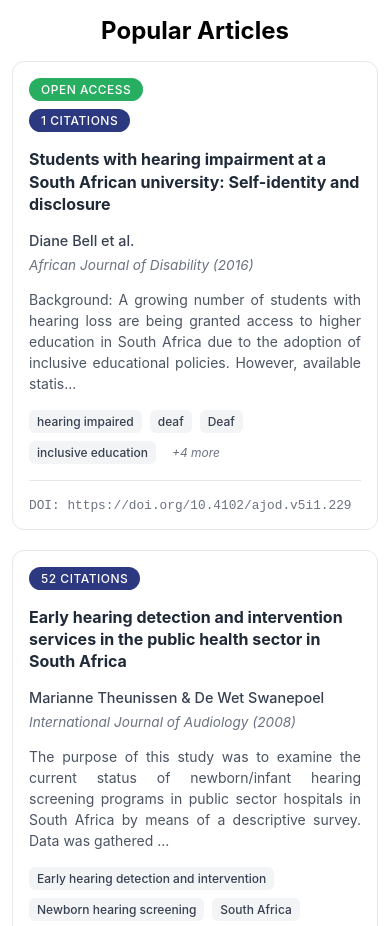
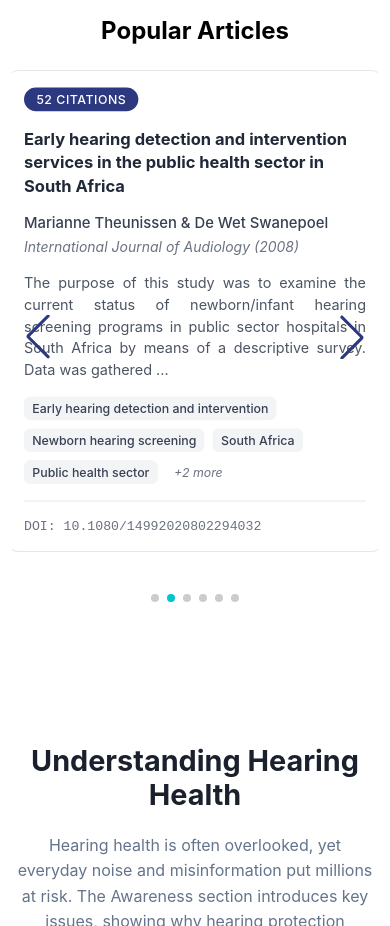
Before and after one commit to zmhs03/audiology-website, a React (Create React App) app: page /audiology-website/Awareness in a window 390 px wide. Shown: the part 642-1568 px from the top of the page. Built offline with nearby package versions, Linux system fonts and the light colour scheme.

Commit message:
Fixed responsiveness to featured and popular article section

```diff
--- a/src/Pages/Awareness.jsx
+++ b/src/Pages/Awareness.jsx
@@ -1,3 +1,14 @@
+import { Swiper, SwiperSlide } from "swiper/react";
+import {
+	Navigation,
+	Pagination,
+	Autoplay,
+	EffectFade,
+} from "swiper/modules";
+import "swiper/css";
+import "swiper/css/navigation";
+import "swiper/css/pagination";
+import "swiper/css/effect-fade";
 import { useState, useEffect, useRef, useCallback } from "react";
 import { useNavigate } from "react-router";
 import { FaChevronLeft } from "react-icons/fa";
@@ -31,7 +42,7 @@ function Awareness() {
 
 	useEffect(() => {
 		const shuffled = [...articlesData].sort(() => 0.5 - Math.random());
-		setFeatured(shuffled.slice(0, 3));
+		setFeatured(shuffled.slice(0, 6));
 	}, []);
 
 	// Gallery slides data with descriptions
@@ -230,14 +241,31 @@ function Awareness() {
 			{/* Popular Articles Section */}
 			<section id="popular-articles">
 				<h2 className="section-heading">Popular Articles</h2>
-				<div className="popular-articles-grid">
+				<Swiper
+					modules={[Navigation, Pagination, Autoplay, EffectFade]}
+					spaceBetween={30}
+					slidesPerView={1}
+					loop={true}
+					autoplay={{
+						delay: 4000,
+						disableOnInteraction: false,
+					}}
+					pagination={{ clickable: true }}
+					navigation
+					breakpoints={{
+						768: { slidesPerView: 2 },
+						1024: { slidesPerView: 3 },
+					}}
+					className="featured-articles-carousel"
+				>
 					{featured.map((article) => (
-						<ArticleCard
-							key={article.id}
-							article={article}
-						/>
+						<SwiperSlide key={article.id}>
+							<div className="fade-in">
+								<ArticleCard article={article} />
+							</div>
+						</SwiperSlide>
 					))}
-				</div>
+				</Swiper>
 			</section>
 
 			{/* Main Content Section */}
--- a/src/Pages/Home.jsx
+++ b/src/Pages/Home.jsx
@@ -1,5 +1,16 @@
+import { useState, useEffect } from "react";
 import { Swiper, SwiperSlide } from "swiper/react";
-import { useState, useEffect } from "react";
+import {
+	Navigation,
+	Pagination,
+	Autoplay,
+	EffectFade,
+} from "swiper/modules";
+import "swiper/css";
+import "swiper/css/navigation";
+import "swiper/css/pagination";
+import "swiper/css/effect-fade";
+
 import "../Styles/home.css";
 import placeholder from "../Assets/images/placeholder.jpg";
 import hero from "../Assets/images/hero.jpg";
@@ -10,13 +21,14 @@ function Home() {
 	const [featured, setFeatured] = useState([]);
 
 	useEffect(() => {
+		// Shuffle and select 3 random featured articles
 		const shuffled = [...articlesData].sort(() => 0.5 - Math.random());
-		setFeatured(shuffled.slice(0, 3));
+		setFeatured(shuffled.slice(0, 5));
 	}, []);
 
 	return (
 		<div className="home-container">
-			{/* Hero Section */}
+			{/* === HERO SECTION === */}
 			<section className="hero-section">
 				<img
 					src={hero}
@@ -28,7 +40,7 @@ function Home() {
 				</div>
 			</section>
 
-			{/* Featured Content Section */}
+			{/* === FEATURED CONTENT SECTION === */}
 			<section className="featured-content-section">
 				<div className="featured-content-container">
 					<div className="featured-content-grid">
@@ -38,13 +50,14 @@ function Home() {
 							</h2>
 							<p className="featured-description">
 								Find out everything that happened on this year's World
-								Hearing Day, from events to compaigns.
+								Hearing Day — from events to campaigns that raised
+								awareness about hearing health.
 							</p>
 							<button className="featured-button">Read More</button>
 						</div>
+
 						<div className="featured-visual">
 							<div className="circles-container">
-								{/* Large light gray circle */}
 								<div className="circle-large">
 									<img
 										src={placeholder}
@@ -52,7 +65,6 @@ function Home() {
 										className="circle-image"
 									/>
 								</div>
-								{/* Smaller dark gray circle */}
 								<div className="circle-small">
 									<img
 										src={placeholder}
@@ -65,16 +77,36 @@ function Home() {
 					</div>
 				</div>
 			</section>
+
+			{/* === FEATURED ARTICLES SECTION === */}
 			<section id="featured-articles">
 				<h2 className="section-heading">Featured Articles</h2>
-				<div className="featured-articles-grid">
+
+				<Swiper
+					modules={[Navigation, Pagination, Autoplay, EffectFade]}
+					spaceBetween={30}
+					slidesPerView={1}
+					loop={true}
+					autoplay={{
+						delay: 4000,
+						disableOnInteraction: false,
+					}}
+					pagination={{ clickable: true }}
+					navigation
+					breakpoints={{
+						768: { slidesPerView: 2 },
+						1024: { slidesPerView: 3 },
+					}}
+					className="featured-articles-carousel"
+				>
 					{featured.map((article) => (
-						<ArticleCard
-							key={article.id}
-							article={article}
-						/>
+						<SwiperSlide key={article.id}>
+							<div className="fade-in">
+								<ArticleCard article={article} />
+							</div>
+						</SwiperSlide>
 					))}
-				</div>
+				</Swiper>
 			</section>
 		</div>
 	);
--- a/src/Styles/awareness.css
+++ b/src/Styles/awareness.css
@@ -261,7 +261,7 @@
 #popular-articles {
 	background: var(--white);
 	padding: var(--spacing-2xl) 0;
-	max-width: 1200px;
+	max-width: 1500px;
 	margin: 0 auto;
 	padding: 2rem;
 	min-height: auto;
@@ -273,6 +273,44 @@
 	margin-top: 2rem;
 	font-size: 25px;
 	color: var(--black);
+}
+
+.swiper-button-next,
+.swiper-button-prev {
+	color: #2c387f;
+	transition: color 0.3s ease;
+}
+
+.swiper-button-next:hover,
+.swiper-button-prev:hover {
+	color: #00c5cd;
+}
+
+.swiper-pagination-bullet {
+	background-color: #ccc;
+	opacity: 1;
+}
+
+.swiper-pagination-bullet-active {
+	background-color: #00c5cd !important;
+}
+
+.fade-in {
+	opacity: 0;
+	transform: translateY(20px);
+	animation: fadeInUp 0.6s ease forwards;
+}
+
+@keyframes fadeInUp {
+	to {
+		opacity: 1;
+		transform: translateY(0);
+	}
+}
+
+.swiper-slide-active .article-card {
+	transform: scale(1.03);
+	transition: transform 0.4s ease;
 }
 
 .section-title {
--- a/src/Styles/home.css
+++ b/src/Styles/home.css
@@ -1,5 +1,3 @@
-/* Home.css */
-
 /* Base container */
 .home-container {
 	min-height: 100vh;
@@ -136,10 +134,10 @@
 	object-fit: cover;
 }
 #featured-articles {
-	max-width: 1200px;
+	max-width: 1500px;
 	margin: 0 auto;
 	padding: 2rem;
-	height: 100vh;
+	height: 90vh;
 }
 
 #featured-articles h2 {
@@ -148,11 +146,50 @@
 	font-size: 2rem;
 	color: #333;
 }
-.featured-articles-grid {
-	display: grid;
-	grid-template-columns: repeat(auto-fit, minmax(350px, 1fr));
-	gap: 1.5rem;
+.featured-articles-carousel {
+	/* max-width: 100%; */
+	margin: 0 auto;
+	padding: 1rem 0 3rem 0;
 }
+
+.swiper-button-next,
+.swiper-button-prev {
+	color: #2c387f;
+	transition: color 0.3s ease;
+}
+
+.swiper-button-next:hover,
+.swiper-button-prev:hover {
+	color: #00c5cd;
+}
+
+.swiper-pagination-bullet {
+	background-color: #ccc;
+	opacity: 1;
+}
+
+.swiper-pagination-bullet-active {
+	background-color: #00c5cd !important;
+}
+
+.fade-in {
+	opacity: 0;
+	transform: translateY(20px);
+	animation: fadeInUp 0.6s ease forwards;
+}
+
+@keyframes fadeInUp {
+	to {
+		opacity: 1;
+		transform: translateY(0);
+	}
+}
+
+.swiper-slide-active .article-card {
+	transform: scale(1.03);
+	transition: transform 0.4s ease;
+}
+
 /* ===== RESPONSIVE BREAKPOINTS ===== */
 
 /* Mobile phones - 480px and below */
```
